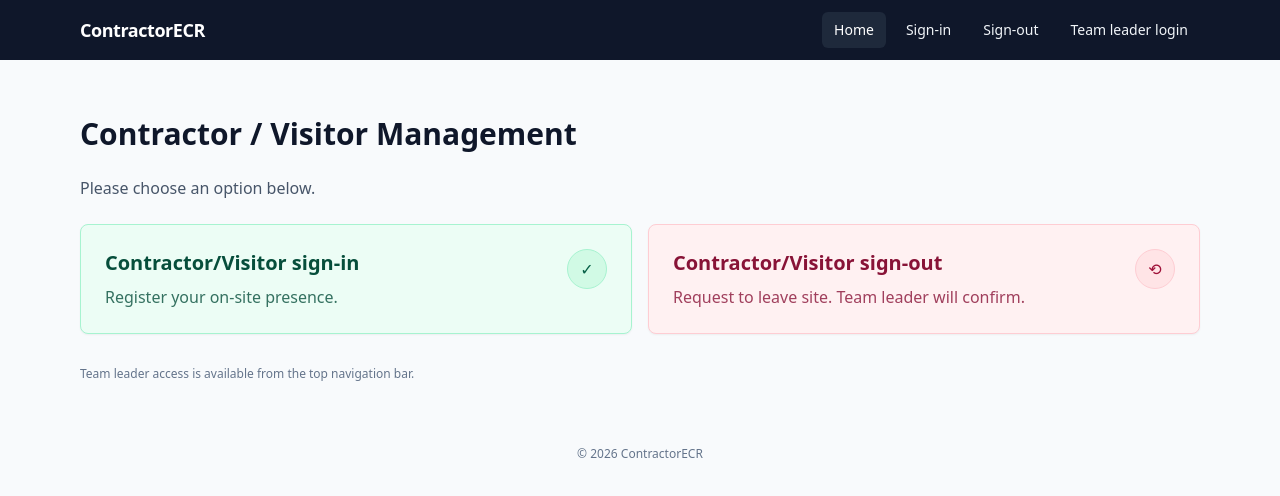
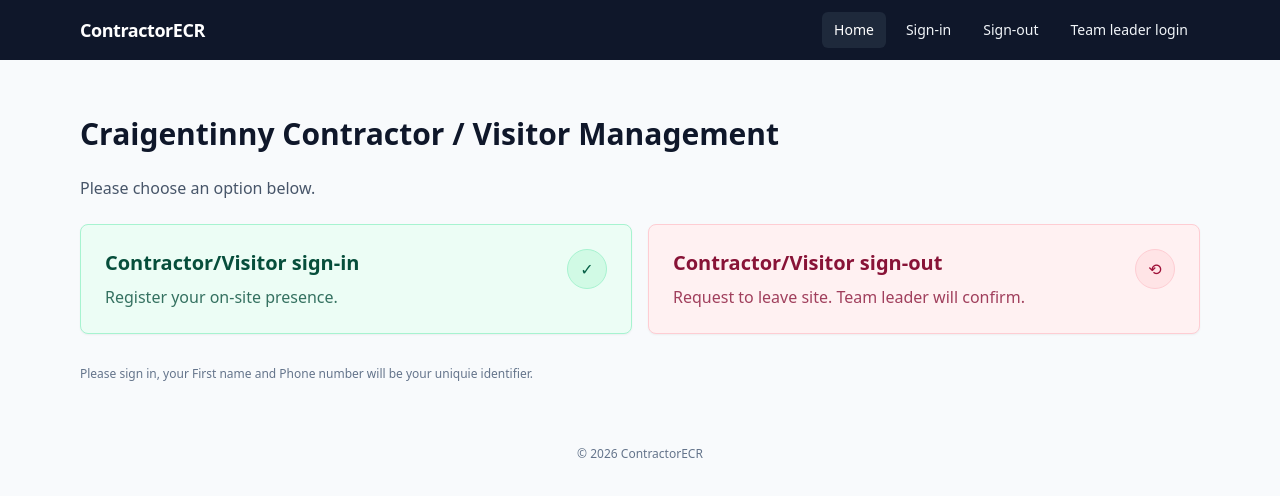
Before and after one commit to HRE-ECR/ContractorECR, a React (Vite) app: page /#/ in a window 1280 px wide. Shown: the top 496 px of the page. Built offline with nearby package versions, Linux system fonts and the light colour scheme; no server answers.

Commit message:
Update Landing.jsx

```diff
--- a/src/pages/Landing.jsx
+++ b/src/pages/Landing.jsx
@@ -5,7 +5,7 @@ export default function Landing() {
   return (
     <section className="py-10 space-y-6">
       <h1 className="text-3xl font-bold text-slate-900">
-        Contractor / Visitor Management
+        Craigentinny Contractor / Visitor Management
       </h1>
 
       <p className="text-slate-600">
@@ -64,7 +64,7 @@ export default function Landing() {
       </div>
 
       <div className="text-xs text-slate-500 pt-2">
-        Team leader access is available from the top navigation bar.
+        Please sign in, your First name and Phone number will be your uniquie identifier.
       </div>
     </section>
   )
```
